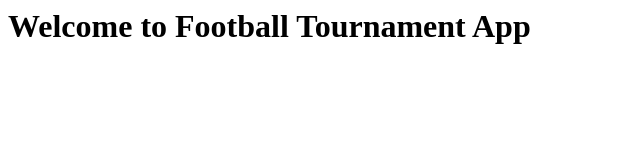
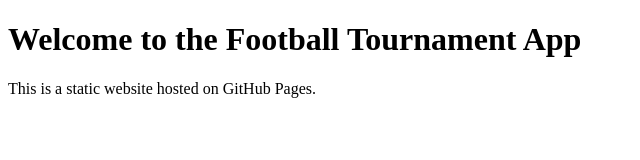
Before and after one commit to ApuOrgho/football-tournament-app, a website: page index.html in a window 1280 px wide. Shown: the whole page, without its empty margins (0-640 px from the left). Drawn offline with Linux system fonts and the light colour scheme.

Commit message:
Added index.html for GitHub Pages

```diff
--- a/index.html
+++ b/index.html
@@ -1,8 +1,10 @@
+<!DOCTYPE html>
 <html>
 <head>
     <title>Football Tournament</title>
 </head>
 <body>
-    <h1>Welcome to Football Tournament App</h1>
+    <h1>Welcome to the Football Tournament App</h1>
+    <p>This is a static website hosted on GitHub Pages.</p>
 </body>
 </html>
```
